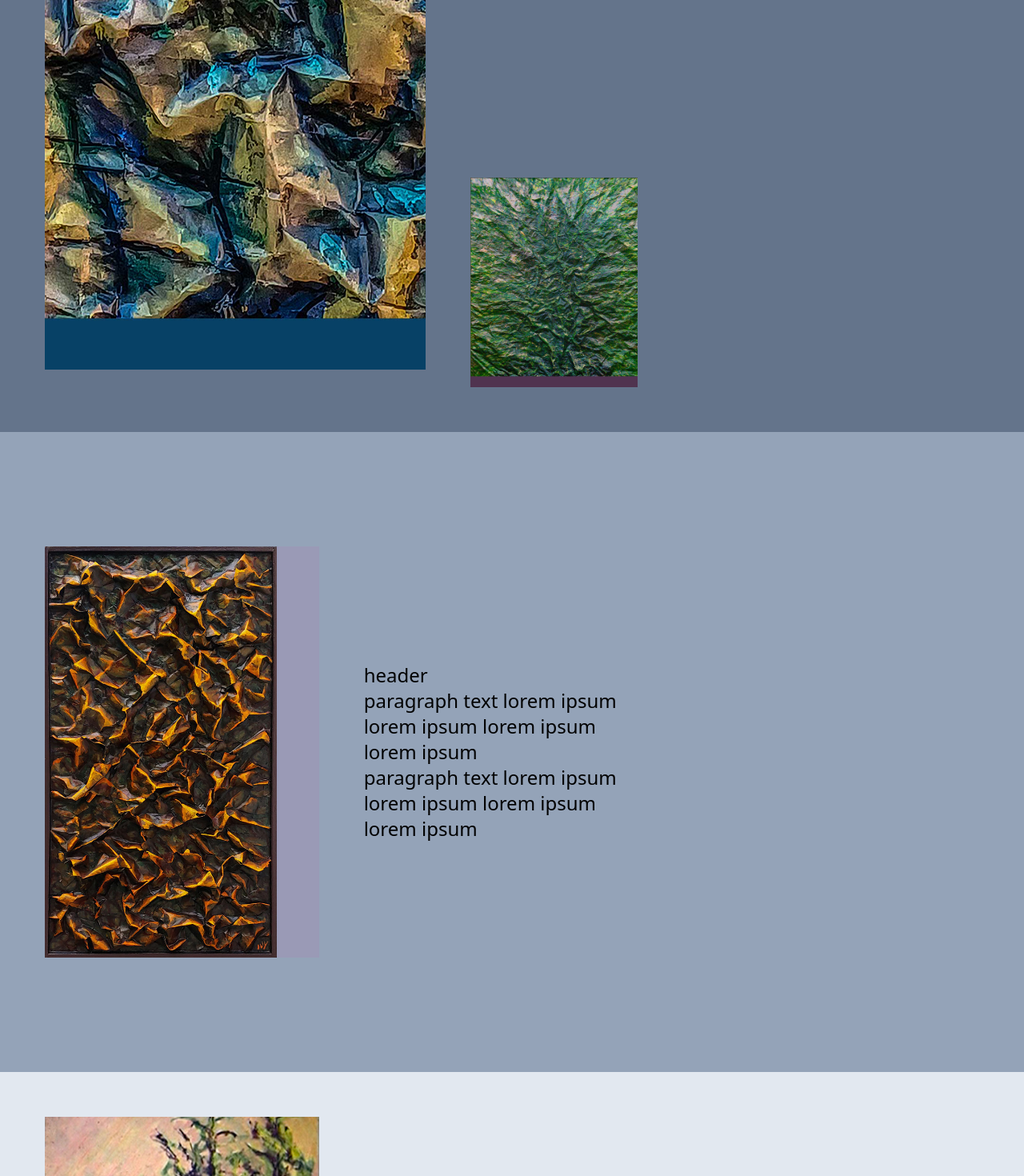
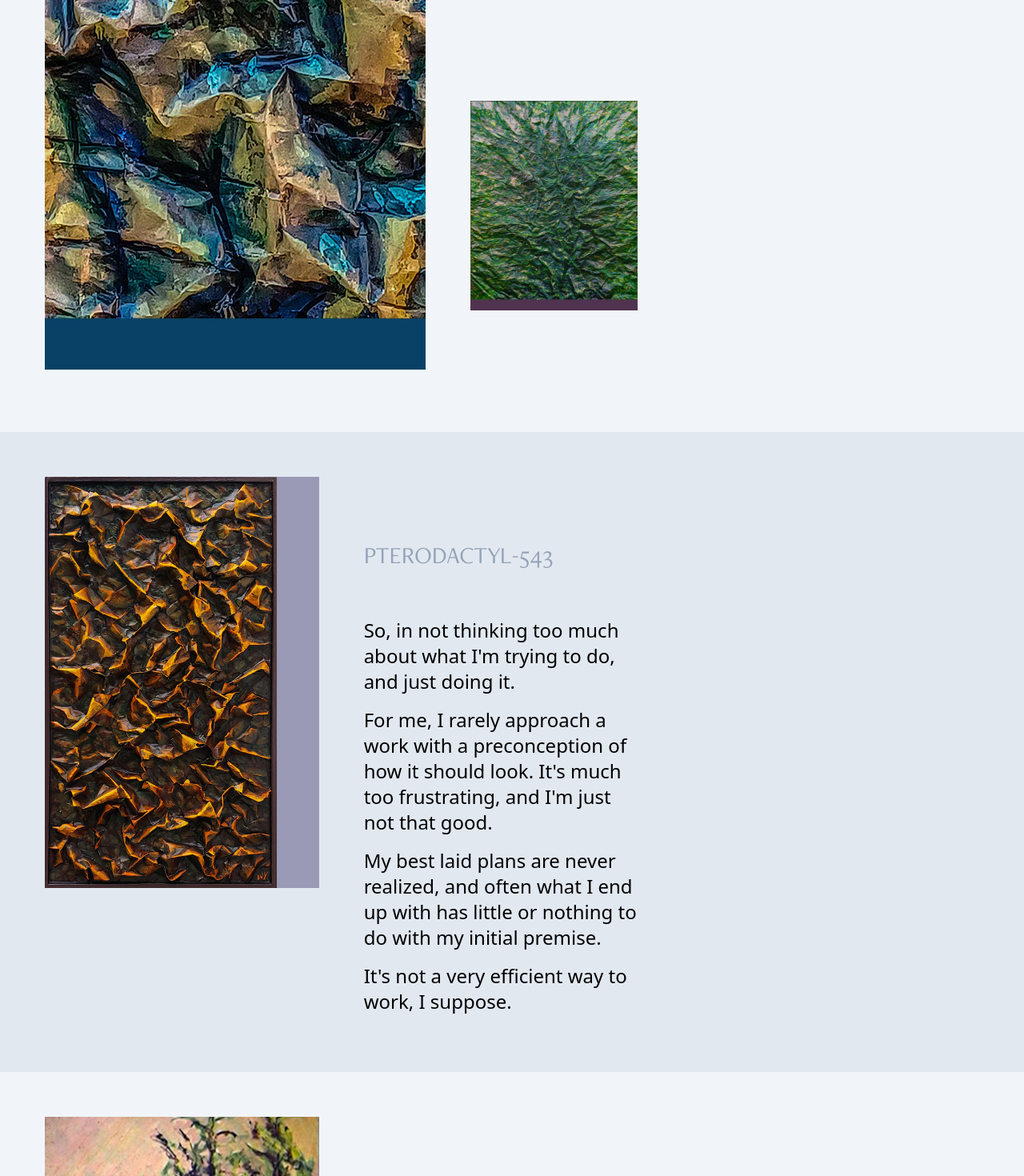
Before and after one commit to abruptpause/red-template-nextjs, a Next.js app: page / in a window 1280 px wide. Shown: the part 1860-3330 px from the top of the page at 80% size. Built offline with nearby package versions, Linux system fonts and the light colour scheme; a web font is replaced by a local one.

Commit message:
position images in sections (2)

```diff
--- a/pages/index.js
+++ b/pages/index.js
@@ -1,4 +1,7 @@
 #!/usr/bin/env node
+
+// TODO
+// NeueHaasGrotesk
 
 const Header = ({ text = ['hero', 'title', 'text'], caption = 'left sticky' }) => {
   const div = 'freight-neo sticky flex h-screen top-0 text-center text-white text-9xl col-span-2 justify-center items-center'
@@ -78,7 +81,7 @@ const Home = () => (
       <PlaceHolder bg='bg-slate-200' />
     </section>
 
-    <section className='min-h-screen grid grid-cols-3 bg-slate-500'>
+    <section className='min-h-screen grid grid-cols-3 bg-slate-100'>
       <div className='col-span-2 grid grid-cols-12 gap-14 m-14'>
       <div
         className='col-span-8 bg-center bg-cover aspect-5/7 self-start'
@@ -88,7 +91,7 @@ const Home = () => (
       >
       </div>
       <div
-        className='col-span-4 bg-center bg-cover aspect-4/5 self-end'
+        className='col-span-4 bg-center bg-cover aspect-4/5 self-end mb-24'
         style={{
           backgroundImage: 'url(\'/images/main/JIV2.jpg\')'
         }}
@@ -97,24 +100,26 @@ const Home = () => (
       </div>
     </section>
 
-    <section className='min-h-screen grid grid-cols-3 bg-slate-400'>
+    <section className='min-h-screen grid grid-cols-3 bg-slate-200'>
       <div className='col-span-2 grid grid-cols-12 gap-14 m-14'>
       <div
-        className='col-span-6 bg-center bg-cover aspect-2/3 self-center'
+        className='col-span-6 bg-center bg-cover aspect-2/3 self-start'
         style={{
           backgroundImage: 'url(\'/images/main/JIV3.jpg\')'
         }}
       >
       </div>
-      <div className='col-span-6 self-center text-2xl'>
-        <h1>header</h1>
-        <p> paragraph text lorem ipsum lorem ipsum lorem ipsum lorem ipsum </p>
-        <p> paragraph text lorem ipsum lorem ipsum lorem ipsum lorem ipsum </p>
+      <div className='col-span-6 self-end font-extralight text-2xl'>
+        <h1 className='freight-neo mb-14 font-normal text-3xl text-slate-400'>Pterodactyl-543</h1>
+        <p className='mb-4'>{`So, in not thinking too much about what I'm trying to do, and just doing it.`}</p>
+        <p className='mb-4'>{`For me, I rarely approach a work with a preconception of how it should look. It's much too frustrating, and I'm just not that good.`}</p>
+        <p className='mb-4'>{`My best laid plans are never realized, and often what I end up with has little or nothing to do with my initial premise.`}</p>
+        <p className='mb-4'>{`It's not a very efficient way to work, I suppose.`}</p>
       </div>
       </div>
     </section>
 
-    <section className='min-h-screen grid grid-cols-3 bg-slate-200'>
+    <section className='min-h-screen grid grid-cols-3 bg-slate-100'>
         <div className='col-span-2 grid grid-cols-12 gap-14 m-14'>
         <div
           className='col-span-6 aspect-4/5 bg-center bg-cover self-start'
```
